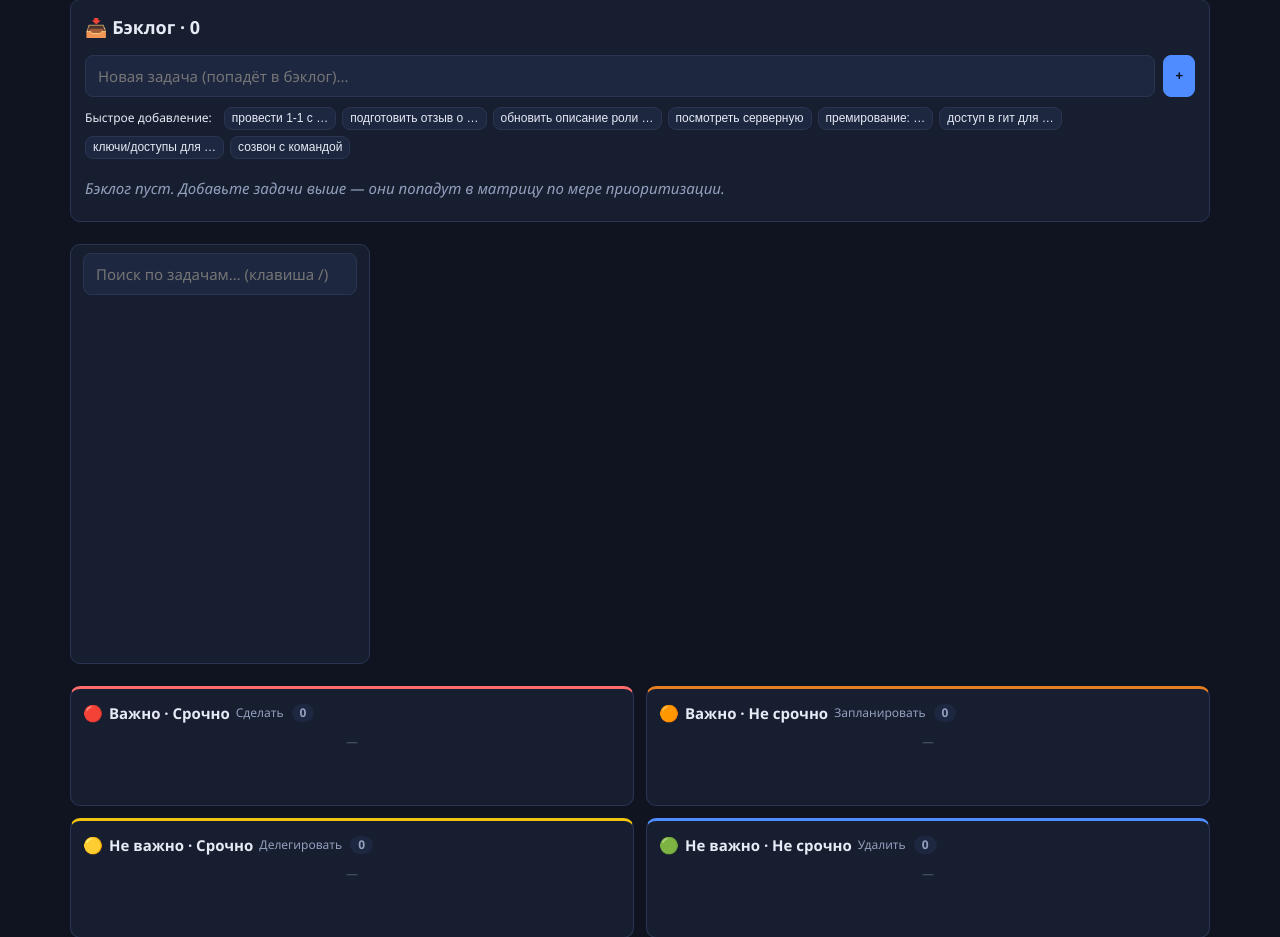
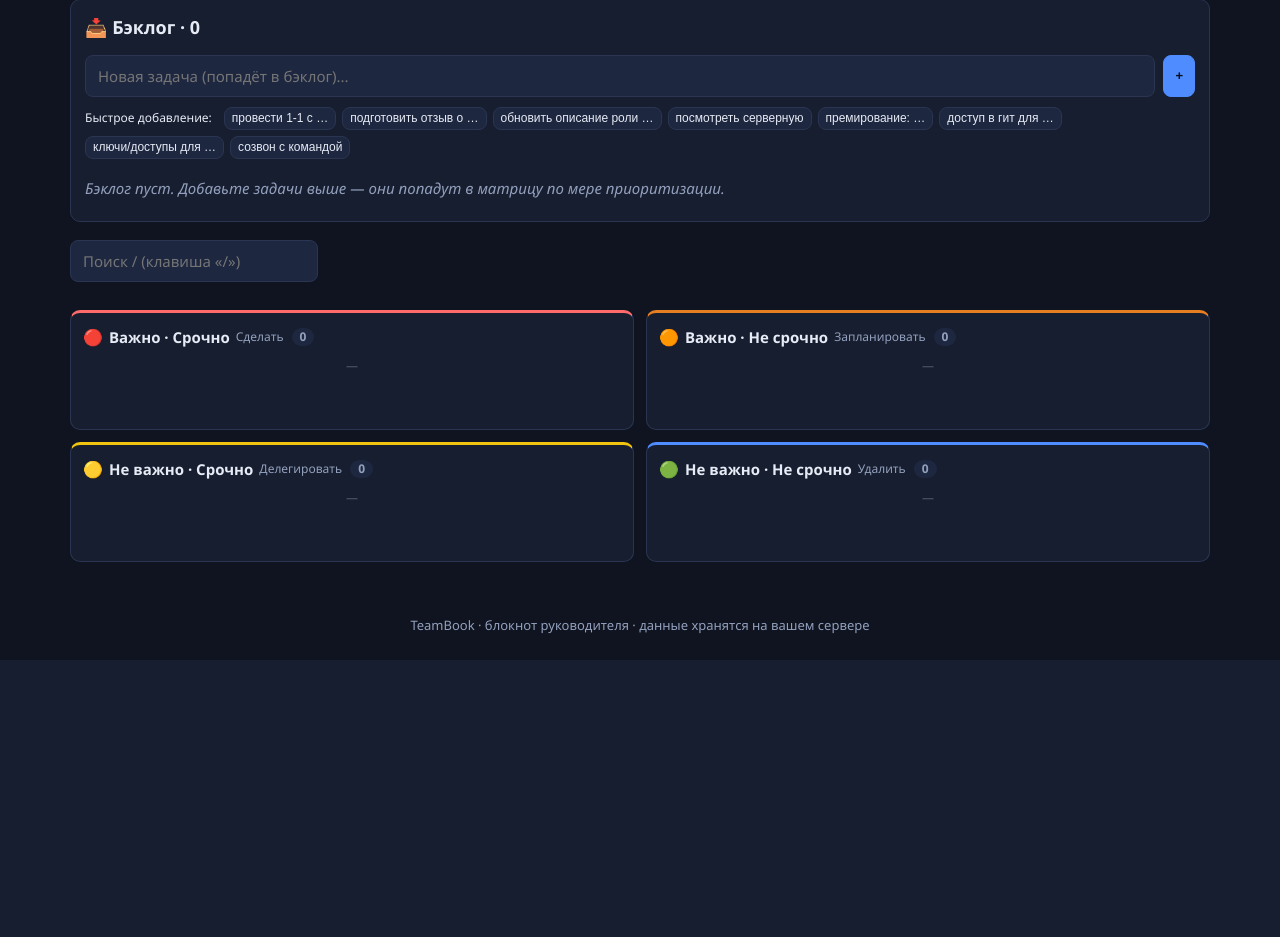
Before and after one commit to shoonia69/teambook, a Flask app: page /todo in a window 1280 px wide. Shown: the part 140-1077 px from the top of the page. After the commit the page ends 800 px from the top, so only its background shows below. Run offline with Flask 3, Linux system fonts and the light colour scheme; the visitor is signed in with stand-in values (Sample User, id 1); data that the repository does not hold is empty.

Commit message:
fix: компактная строка поиска/фильтра в «Мои задачи» вместо громоздкого блока

```diff
--- a/static/style.css
+++ b/static/style.css
@@ -509,6 +509,10 @@ details.accordion > summary .mktoggle { color: var(--muted); font-size: 15px; }
 .todo-tag { font-size: 11px; color: var(--accent2); background: rgba(56,217,169,.12); padding: 1px 6px; border-radius: 6px; white-space: nowrap; }
 .todo-over { border-color: var(--danger) !important; }
 .todo-tpl { display: flex; gap: 6px; flex-wrap: wrap; margin: 6px 0 10px; align-items: center; }
+.todo-filterbar { display: flex; gap: 8px; align-items: center; margin: 2px 0 12px; max-width: 520px; }
+.todo-filterbar input { flex: 1; min-width: 120px; }
+.todo-filterbar select { max-width: 160px; }
+.todo-filterbar .btn { flex-shrink: 0; }
 .todo-actions { display: flex; gap: 4px; flex-shrink: 0; flex-wrap: wrap; }
 
 /* --- матрица Эйзенхауэра в личном todo (2×2, важно × срочно) --- */
--- a/templates/todo.html
+++ b/templates/todo.html
@@ -60,21 +60,19 @@
     {% endif %}
   </section>
 
-  <div class="todo-panel" style="padding:8px 12px;margin:6px 0">
-    <div class="filter-row" style="gap:8px">
-      <input type="text" id="todoSearch" placeholder="Поиск по задачам… (клавиша /)" oninput="todoApplyFilter()" style="flex:1;min-width:160px">
+  <div class="todo-filterbar">
+      <input type="text" id="todoSearch" placeholder="Поиск / (клавиша «/»)" oninput="todoApplyFilter()">
       {% if all_tags %}
-      <select id="todoTagFilter" onchange="todoApplyFilter()" style="min-width:130px">
+      <select id="todoTagFilter" onchange="todoApplyFilter()">
         <option value="">Все теги</option>
         {% for tg in all_tags %}<option value="{{ tg }}">{{ tg }}</option>{% endfor %}
       </select>
-      <button class="btn btn-xs" type="button" onclick="document.getElementById('todoSearch').value='';document.getElementById('todoTagFilter').value='';todoApplyFilter();">✕</button>
+      <button class="btn btn-xs" type="button" title="Сбросить фильтры" onclick="document.getElementById('todoSearch').value='';document.getElementById('todoTagFilter').value='';todoApplyFilter();">✕</button>
       {% endif %}
     </div>
-  </div>
 
-    <!-- МАТРИЦА 2×2: важно × срочно -->
-    <div class="eisen-row">
+      <!-- МАТРИЦА 2×2: важно × срочно -->
+      <div class="eisen-row">
       {% for q in quadrants %}
       {% set tasks = quad_tasks.get(q.key, []) %}
       <div class="eisen-quad {{ q.cls }}"
```
